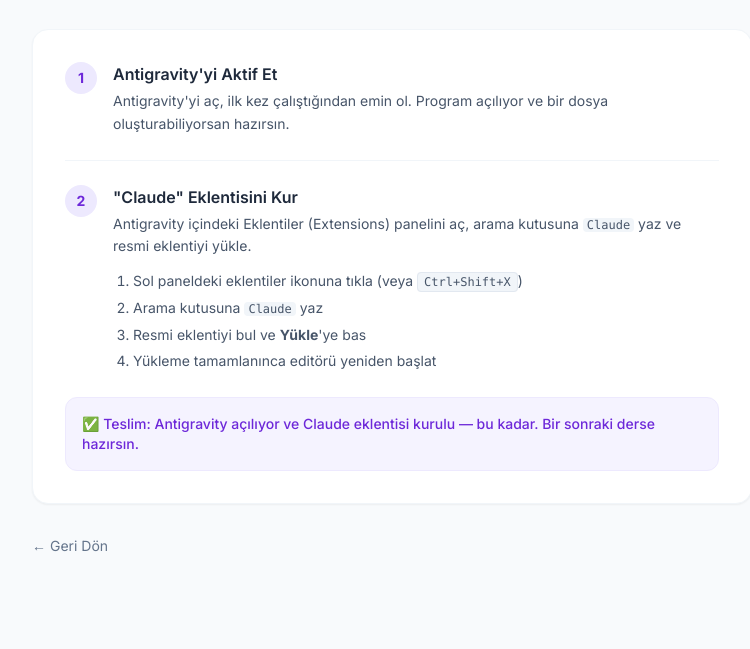
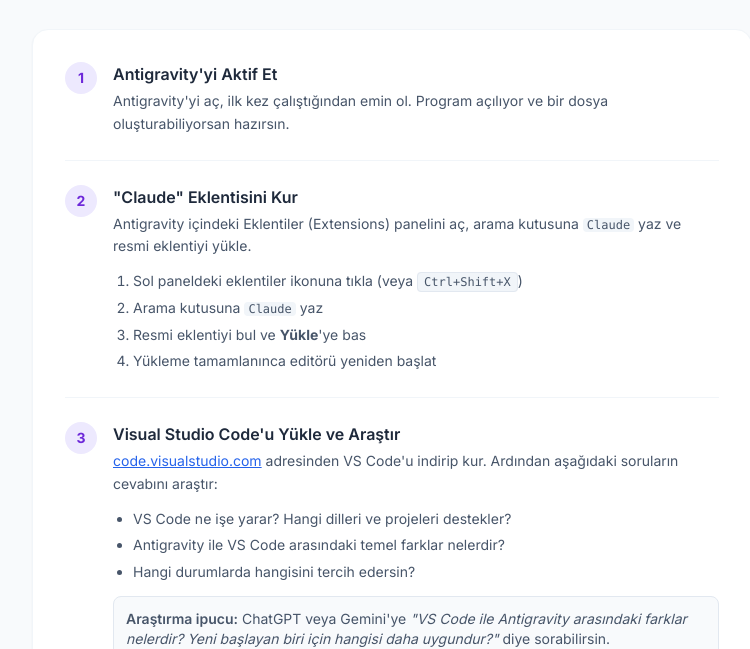
Before and after one commit to hkkcngz/wpacademy, an Electron app: page lessons/month1/week1/day1/odev/index.html in a window 1280 px wide. Shown: the part 151-800 px from the top of the page, without its empty margins (248-998 px from the left). Drawn offline with nearby package versions, Linux system fonts and the light colour scheme.

Commit message:
day1 finished.

```diff
--- a/lessons/month1/week1/day1/odev/index.html
+++ b/lessons/month1/week1/day1/odev/index.html
@@ -49,9 +49,30 @@
         </div>
       </div>
 
+      <hr class="border-slate-100" />
+
+      <!-- Görev 3 -->
+      <div class="flex gap-4">
+        <div class="flex-shrink-0 w-8 h-8 rounded-full bg-violet-100 text-violet-700 flex items-center justify-center font-bold text-sm">3</div>
+        <div>
+          <h3 class="font-semibold text-slate-800 mb-1">Visual Studio Code'u Yükle ve Araştır</h3>
+          <p class="text-slate-600 text-sm leading-relaxed mb-3">
+            <a href="https://code.visualstudio.com" class="text-blue-600 underline" target="_blank">code.visualstudio.com</a> adresinden VS Code'u indirip kur. Ardından aşağıdaki soruların cevabını araştır:
+          </p>
+          <ul class="list-disc pl-5 text-slate-600 text-sm space-y-1 leading-relaxed">
+            <li>VS Code ne işe yarar? Hangi dilleri ve projeleri destekler?</li>
+            <li>Antigravity ile VS Code arasındaki temel farklar nelerdir?</li>
+            <li>Hangi durumlarda hangisini tercih edersin?</li>
+          </ul>
+          <div class="bg-slate-50 border border-slate-200 rounded-lg p-3 mt-3 text-sm text-slate-600">
+            <span class="font-semibold">Araştırma ipucu:</span> ChatGPT veya Gemini'ye <em>"VS Code ile Antigravity arasındaki farklar nelerdir? Yeni başlayan biri için hangisi daha uygundur?"</em> diye sorabilirsin.
+          </div>
+        </div>
+      </div>
+
       <!-- Teslim notu -->
       <div class="bg-violet-50 border border-violet-100 rounded-xl p-4 mt-2">
-        <p class="text-violet-700 text-sm font-medium">✅ Teslim: Antigravity açılıyor ve Claude eklentisi kurulu — bu kadar. Bir sonraki derse hazırsın.</p>
+        <p class="text-violet-700 text-sm font-medium">✅ Teslim: Antigravity + Claude eklentisi kurulu, VS Code yüklü ve iki program arasındaki farkı kendi cümlelerinle açıklayabiliyorsun.</p>
       </div>
 
     </div>
```
